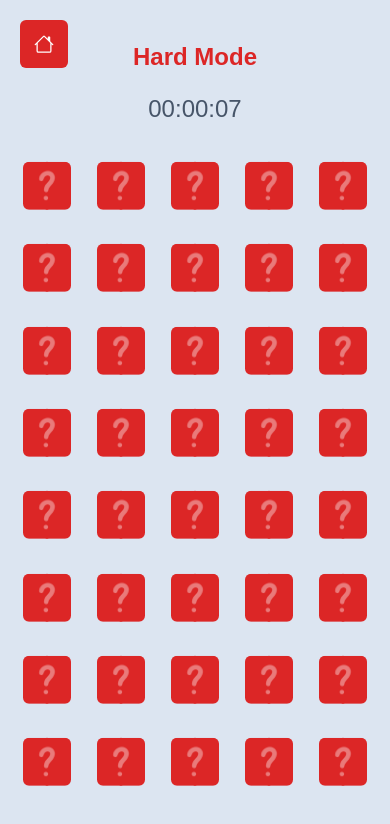
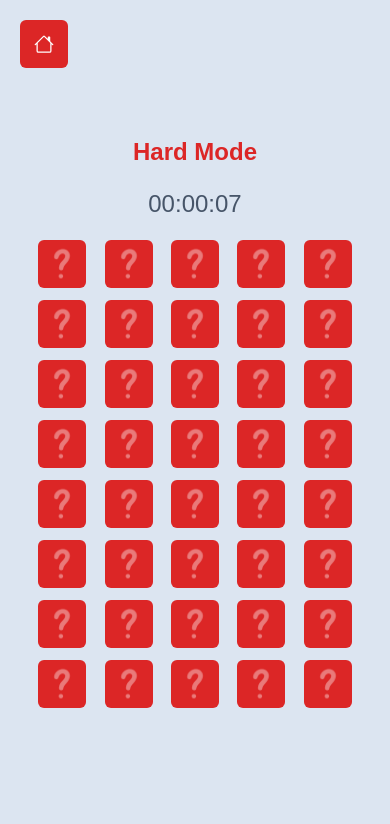
Before and after one commit to GabrielMoraisDev/MemoGame, a Next.js app: page /Hard in a window 390 px wide. Shown: the top 824 px of the page. Built offline with nearby package versions, Linux system fonts and the light colour scheme.

Commit message:
Adjust Layout to Responsive

```diff
--- a/app/page.tsx
+++ b/app/page.tsx
@@ -3,7 +3,7 @@ export default function Home() {
   return (
     <div>
       <h1 className='absolute top-0 left-1/2 transform -translate-x-1/2 text-2xl w-full bg-emerald-600 text-center p-6 text-white'>Jogo da Memória</h1>
-      <div className='ani absolute top-1/2 left-1/2 transform -translate-x-1/2 -translate-y-1/2 text-center bg-emerald-600 pb-12 pt-7 px-7 w-[75%] md:w-[30%] lg:w-[30%] xl:w-[25%] 2xl:w-[20%] rounded-md duration-300'>
+      <div className='ani absolute top-1/2 left-1/2 transform -translate-x-1/2 -translate-y-1/2 text-center bg-emerald-600 pb-12 pt-7 px-7 w-[75%] md:w-[25rem] lg:w-[30%] xl:w-[25%] 2xl:w-[20%] rounded-md duration-300'>
         <p className='text-xl mb-4 text-white'>Escolha uma dificuldade</p>
         <Link href="/Easy" className='w-[80%] bg-emerald-700 text-white m-auto mt-8 h-12 flex justify-center items-center rounded-md'>Easy</Link>
         <Link href="/Normal" className='w-[80%] bg-emerald-700 text-white m-auto mt-8 h-12 flex justify-center items-center rounded-md'>Normal</Link>
--- a/components/Card.tsx
+++ b/components/Card.tsx
@@ -36,7 +36,7 @@ export default function Card({ img, color, onCardClick, changed, disabled }: Car
   const bgLightClass = colorBgLightMap[color] || 'bg-gray-200';
 
   return (
-    <div className={`relative flex justify-center items-center m-4 ${color === 'easy' ? 'w-20 h-20' : (color === 'normal' ? 'w-16 h-16' : 'w-12 h-12')}`}>
+    <div className={`relative flex justify-center items-center m-auto text-center ${color === 'easy' ? 'w-20 h-20' : (color === 'normal' ? 'w-16 h-16' : 'w-12 h-12')}`}>
       <Image
         src="/img/mistery.png"
         alt=""
--- a/pages/Easy.tsx
+++ b/pages/Easy.tsx
@@ -115,7 +115,7 @@ export default function Easy() {
       <div className="inline w-full absolute top-1/2 left-1/2 transform -translate-x-1/2 -translate-y-1/2">
         <p className='text-2xl text-center mb-5 text-teal-600 font-bold'>Easy Mode</p>
         {sucess === false ? <Timer></Timer>: <p className='text-center m-auto text-2xl mb-5 text-teal-600'>Parabéns!</p>}
-        <div className='grid grid-rows-5 grid-cols-2 w-[55%] md:w-[20%] lg:w-[30%] xl:w-[13%] 2xl:w-[13%] gap-0 m-auto place-items-center h-[68vh]'>
+        <div className='flex flex-wrap gap-3 text-center w-[20rem] md:w-[40%] lg:w-[30%] xl:w-[30%] 2xl:w-[30%] m-auto place-items-center'>
           {cards}
         </div>
       </div>
--- a/pages/Hard.tsx
+++ b/pages/Hard.tsx
@@ -115,7 +115,7 @@ export default function Easy() {
       <div className="inline w-full absolute top-1/2 left-1/2 transform -translate-x-1/2 -translate-y-1/2">
         <p className='text-2xl text-center mb-5 text-red-600 font-bold'>Hard Mode</p>
         {sucess === false ? <Timer></Timer>: <p className='text-center m-auto text-2xl mb-5 text-hard-600'>Parabéns!</p>}
-        <div className='grid grid-rows-8 grid-cols-5 w-[95%] md:w-[30%] lg:w-[35%] xl:w-[23%] 2xl:w-[25%] gap-0 m-auto place-items-center h-[78vh]'>
+        <div className='flex flex-wrap gap-3 text-center w-[20rem] md:w-[40%] lg:w-[30%] xl:w-[30%] 2xl:w-[30%] m-auto place-items-center'>
           {cards}
         </div>
       </div>
--- a/pages/Normal.tsx
+++ b/pages/Normal.tsx
@@ -115,7 +115,7 @@ export default function Normal() {
       <div className="inline w-full absolute top-1/2 left-1/2 transform -translate-x-1/2 -translate-y-1/2">
         <p className='text-2xl text-center mb-5 text-sky-600 font-bold'>Normal Mode</p>
         {sucess === false ? <Timer></Timer>: <p className='text-center m-auto text-2xl mb-5 text-sky-600'>Parabéns!</p>}
-        <div className='grid grid-rows-5 grid-cols-4 w-[95%] md:w-[35%] lg:w-[35%] xl:w-[23%] 2xl:w-[25%] gap-0 m-auto place-items-center h-[68vh]'>
+        <div className='flex flex-wrap gap-3 text-center w-[20rem] md:w-[40%] lg:w-[30%] xl:w-[30%] 2xl:w-[30%] m-auto place-items-center'>
           {cards}
         </div>
       </div>
```
